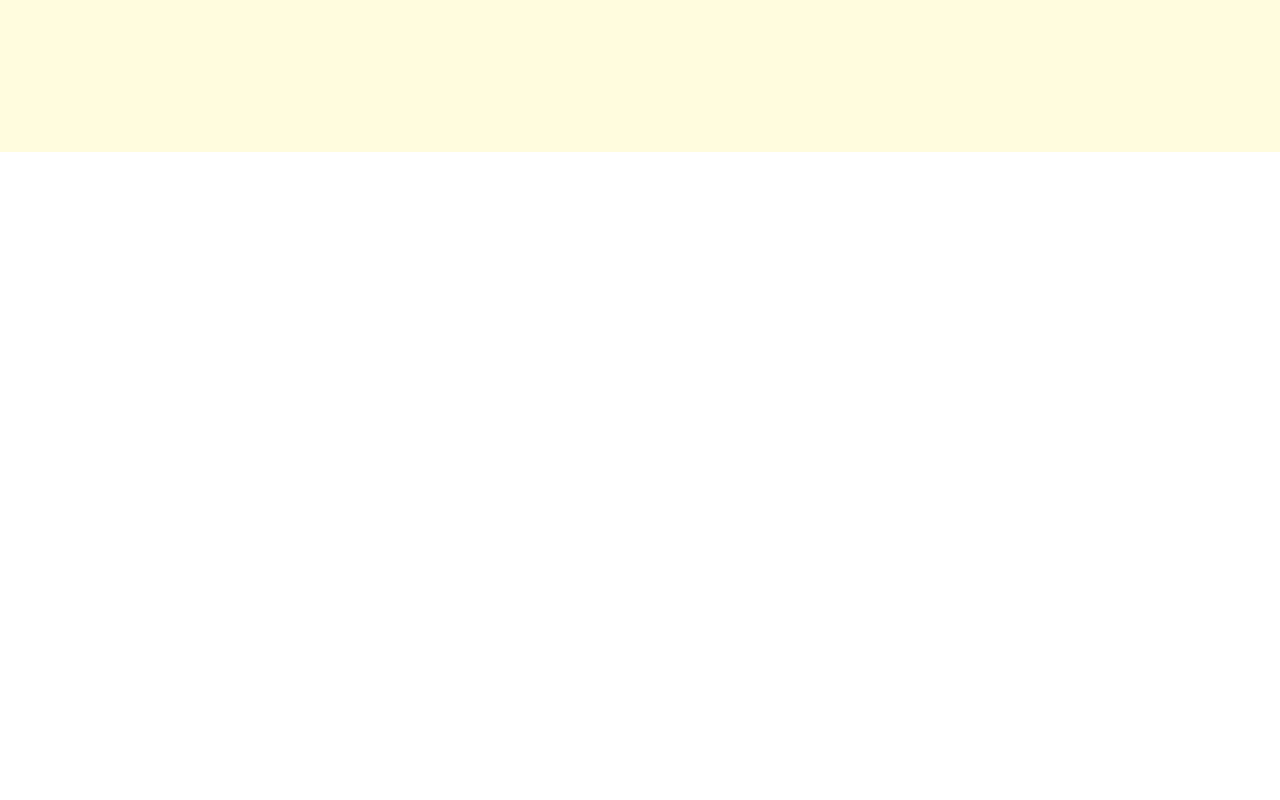
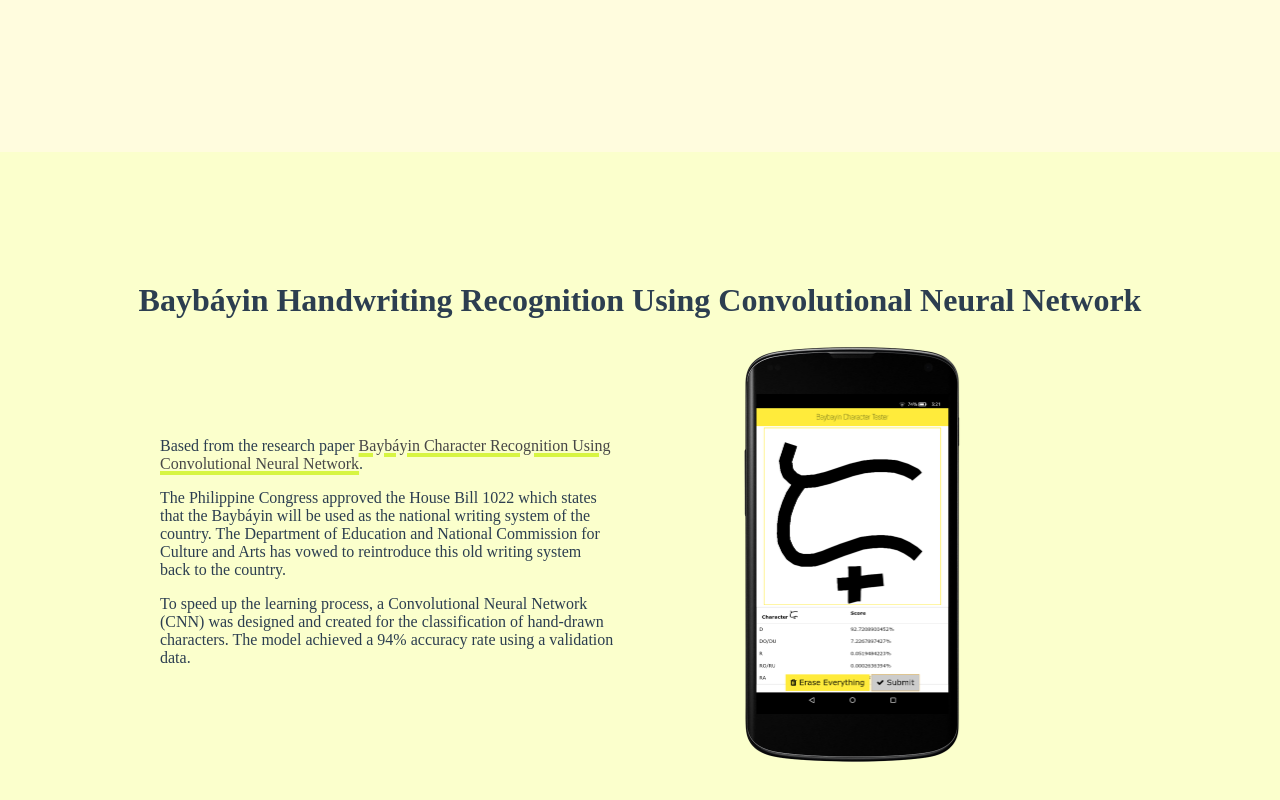
Before and after one commit to jamesnogra/vue-james-portfolio, a Vue app: page / in a window 1280 px wide. Shown: the part 2306-3106 px from the top of the page. Before the commit the page ends 2458 px from the top, so only its background shows below. Built offline with nearby package versions, Linux system fonts and the light colour scheme; a web font is replaced by a local one.

Commit message:
Added the Baybayin section.

```diff
--- a/src/App.vue
+++ b/src/App.vue
@@ -10,6 +10,9 @@
     <TopicContainer bgColor="#fffcde">
       <TaglishSentimentAnalyzer />
     </TopicContainer>
+    <TopicContainer bgColor="#fbffcc">
+      <BaybayinHandwritingRecognition />
+    </TopicContainer>
   </div>
 </template>
 
@@ -19,6 +22,7 @@ import TopicContainer from './components/TopicContainer.vue'
 import About from './components/About.vue'
 import FaceMaskUsage from './components/FaceMaskUsage.vue'
 import TaglishSentimentAnalyzer from './components/TaglishSentimentAnalyzer.vue'
+import BaybayinHandwritingRecognition from './components/BaybayinHandwritingRecognition.vue'
 
 export default {
   name: 'App',
@@ -28,6 +32,7 @@ export default {
     About,
     FaceMaskUsage,
     TaglishSentimentAnalyzer,
+    BaybayinHandwritingRecognition,
   },
 }
 </script>
--- /dev/null
+++ b/src/components/BaybayinHandwritingRecognition.vue
@@ -0,0 +1,52 @@
+<template>
+  <div id="baybayin-handwriting-recognition" class="section-main-container">
+    <div class="vertical-middle">
+      <h1 class="centered">Baybáyin Handwriting Recognition Using Convolutional Neural Network</h1>
+      <div class="two-divs-container">
+        <div class="left-or-right-or-center">
+          <div class="with-text-padding center-if-mobile add-left-padding">
+            <p>Based from the research paper <a href="http://www.ijmlc.org/index.php?m=content&c=index&a=show&catid=106&id=1093">Baybáyin Character Recognition Using Convolutional Neural Network</a>.</p>
+            <p>The Philippine Congress approved the House Bill 1022 which states that the Baybáyin will be used as the national writing system of the country. The Department of Education and National Commission for Culture and Arts has vowed to reintroduce this old writing system back to the country.</p>
+            <p>To speed up the learning process, a Convolutional Neural Network (CNN) was designed and created for the classification of hand-drawn characters. The model achieved a 94% accuracy rate using a validation data. </p>
+          </div>
+        </div>
+        <div class="left-or-right-or-center">
+          <div class="image-container"><img src="/images/cnn.png" /></div>
+        </div>
+      </div>
+    </div>
+  </div>
+</template>
+
+<script>
+export default {
+  name: 'BaybayinHandwritingRecognition'
+}
+</script>
+
+<!-- Add "scoped" attribute to limit CSS to this component only -->
+<style scoped>
+.image-container {
+  border-radius: 10px;
+  overflow: hidden;
+  width: 224px;
+  height: 424px;
+  margin-left: 100px;
+}
+.image-container img {
+  flex: 1;
+  height: 100%;
+}
+@media only screen and (max-width: 768px) {
+  .image-container {
+    width: 100%;
+    text-align: center;
+    margin-left: 0px;
+  }
+}
+@media only screen and (min-width: 768px) {
+  .add-left-padding {
+    padding-left: 25%;
+  }
+}
+</style>
```
Also changed, not shown: public/images/cnn.png (added).
